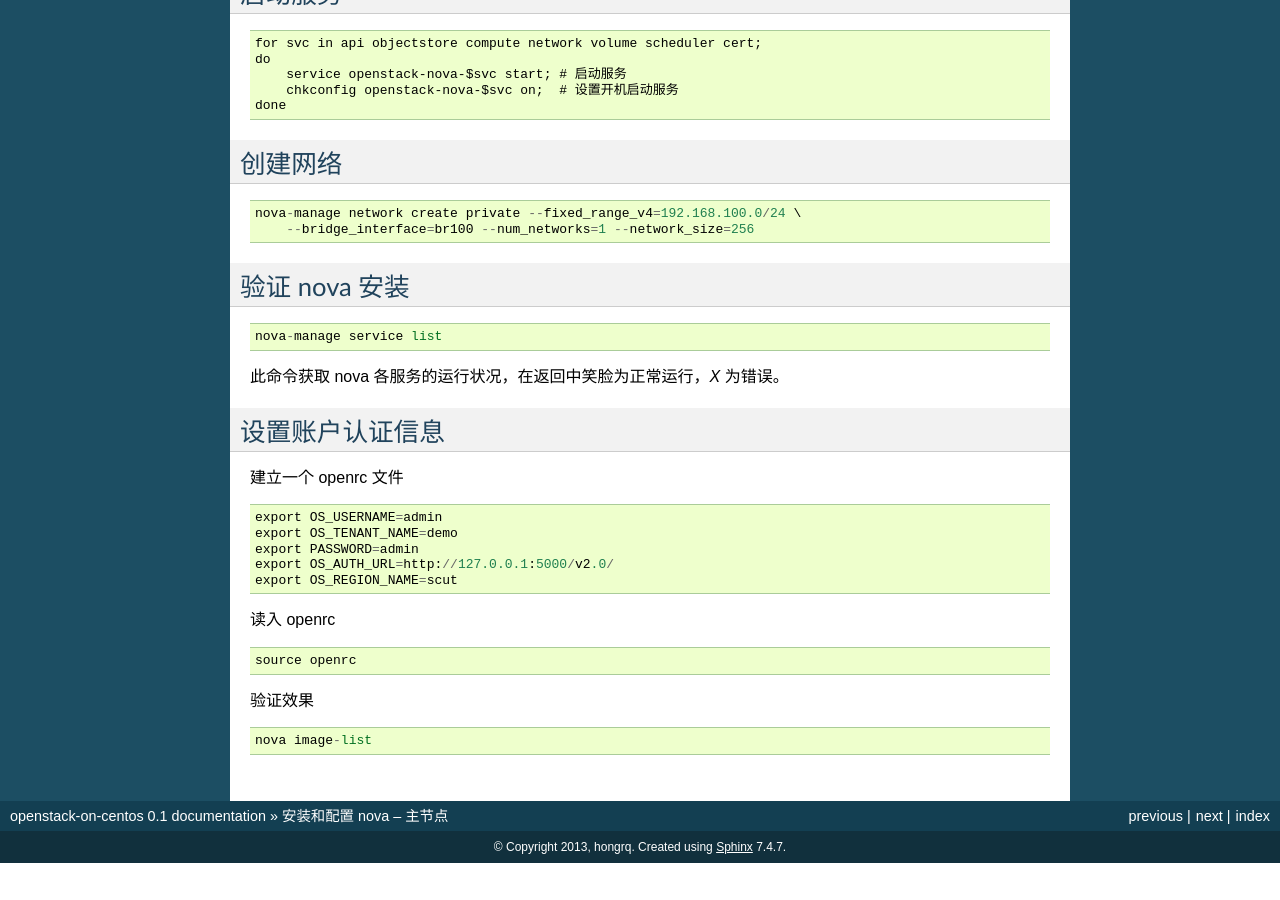
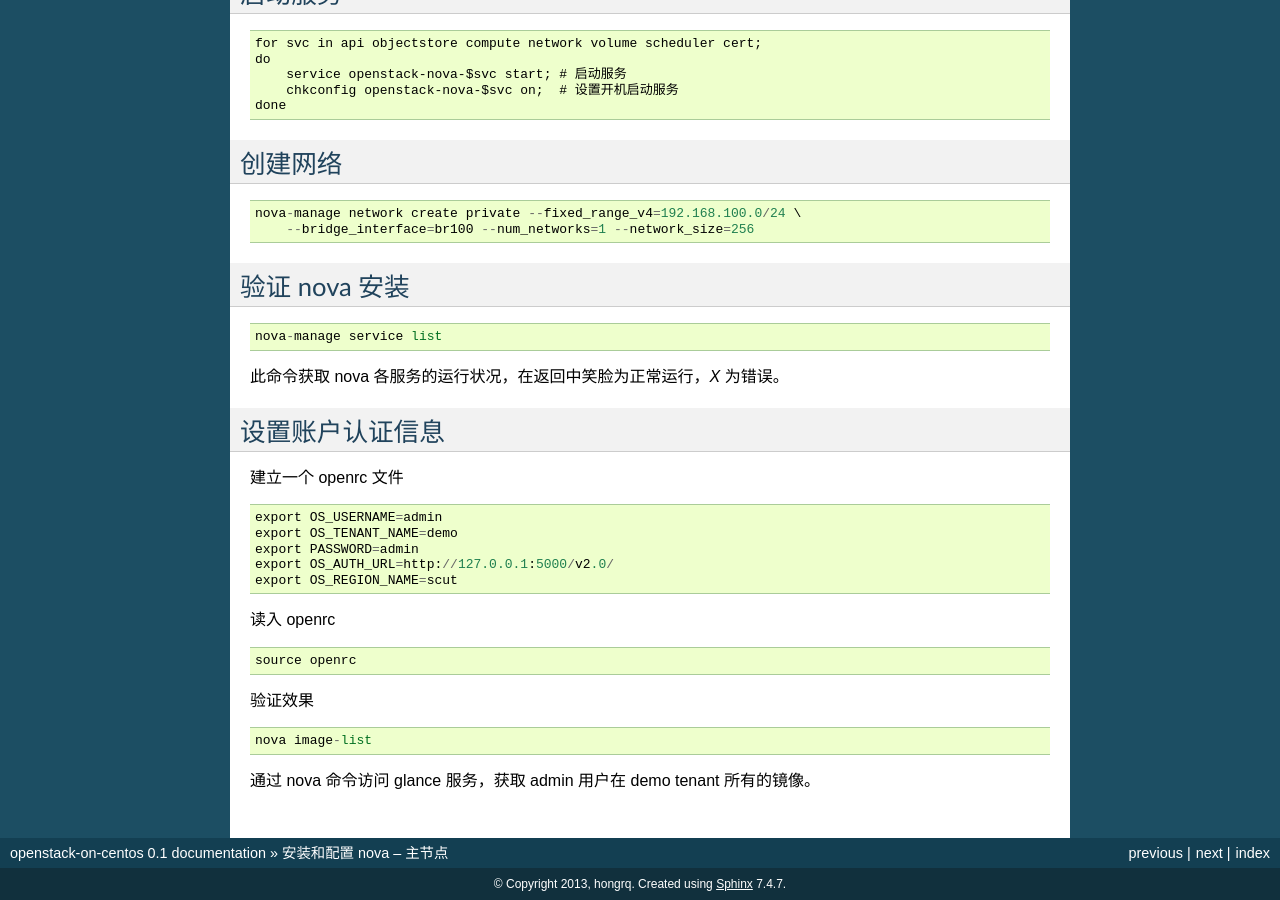
Before and after one commit to hongruiqi/openstack-on-centos6, a Sphinx documentation site: the page built from docs/nova.rst, in a window 1280 px wide and 900 px high, scrolled down 2083 px. Built offline with Sphinx 7.4.7, drawn with Linux system fonts in a browser that asks for light colours; before the commit the page ends 2946 px from its top, so only the background shows below that.

Commit message:
nova.rst

```diff
--- a/docs/nova.rst
+++ b/docs/nova.rst
@@ -162,3 +162,5 @@
 验证效果 ::
 
     nova image-list
+
+通过 nova 命令访问 glance 服务，获取 admin 用户在 demo tenant 所有的镜像。
```
